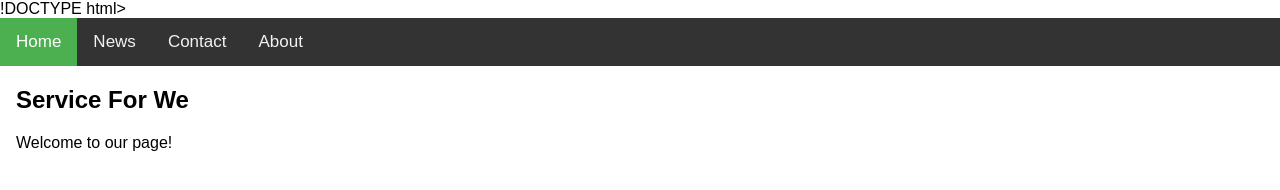
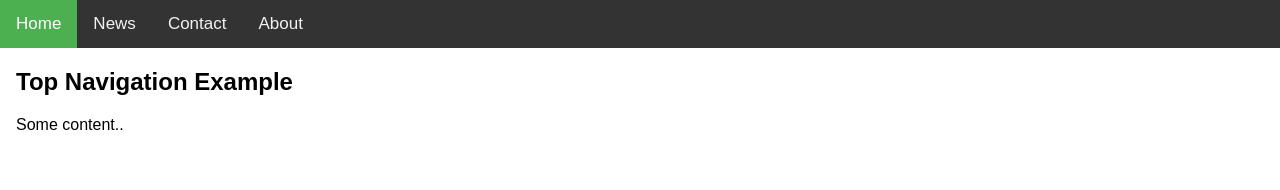
Before and after one commit to michelle-codes/Service-For-We, a plain HTML site: page index.html in a window 1280 px wide. Drawn offline with Linux system fonts and the light colour scheme.

Commit message:
Update index.html

```diff
--- a/index.html
+++ b/index.html
@@ -1,4 +1,4 @@
-!DOCTYPE html>
+<!DOCTYPE html>
 <html>
 <head>
 <meta name="viewport" content="width=device-width, initial-scale=1">
@@ -43,8 +43,8 @@ body {
 </div>
 
 <div style="padding-left:16px">
-  <h2>Service For We</h2>
-  <p>Welcome to our page!</p>
+  <h2>Top Navigation Example</h2>
+  <p>Some content..</p>
 </div>
 
 </body>
```
